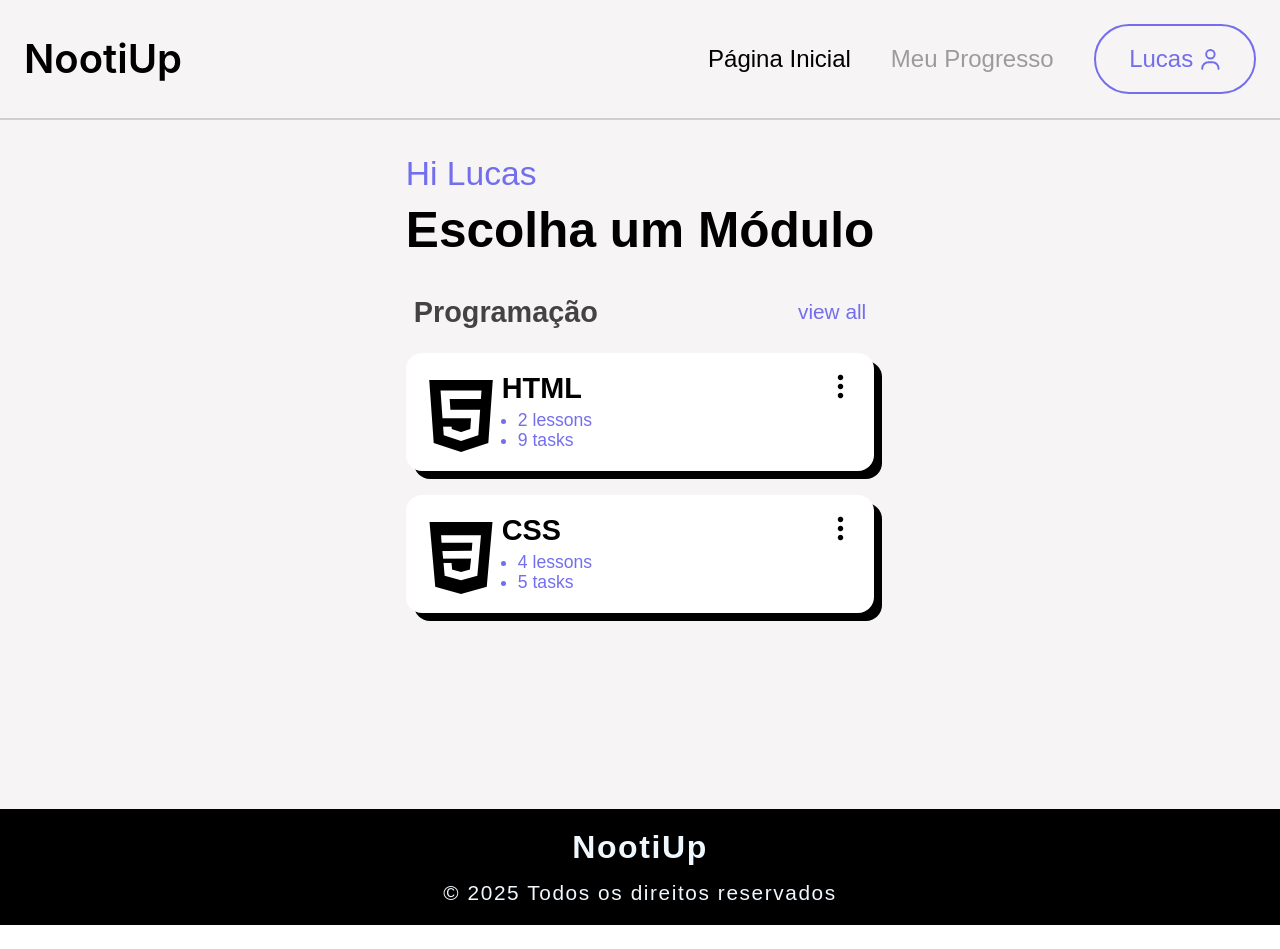
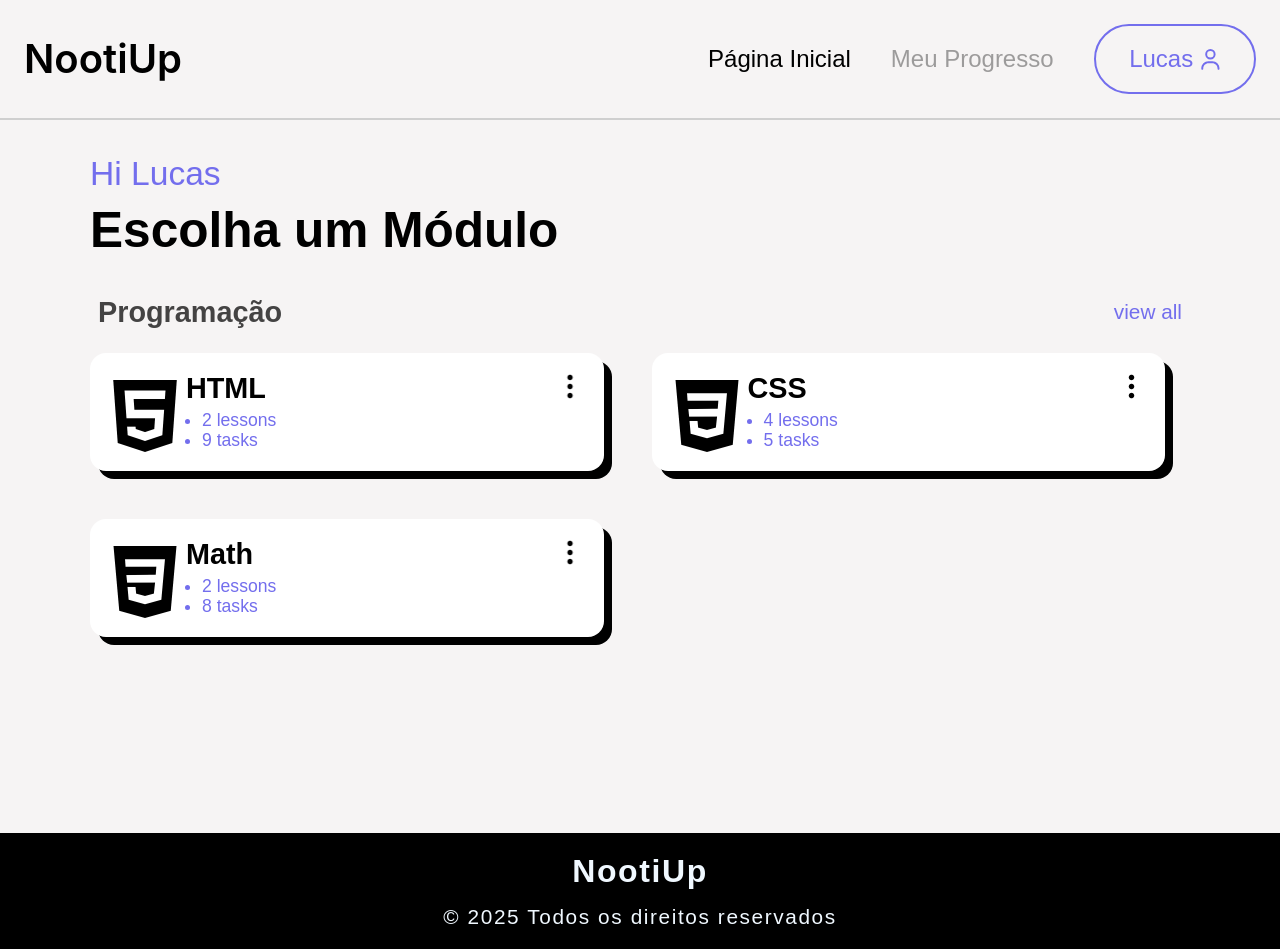
Before and after one commit to Lucas2907/NootiUp-frontend, a React (Vite) app: page / in a window 1280 px wide. Before the commit the page ends 925 px from the top, so only its background shows below. Built offline with nearby package versions, Linux system fonts and the light colour scheme.

Commit message:
create a parent div to show modules correctly

```diff
--- a/src/components/CardsModule/CardsModule.css
+++ b/src/components/CardsModule/CardsModule.css
@@ -1,5 +1,5 @@
-.modules__cards {
-  width: 100%;
+.modules__card {
+  min-width: 32.1rem;
   display: flex;
   padding: 1.2rem;
   background-color: #fff;
@@ -9,13 +9,13 @@
   border-radius: 1rem;
 }
 
-.modules__cards-image {
+.modules__card-image {
   width: 4.5rem;
   max-height: 4.5rem;
   padding-top: 0.5rem;
 }
 
-.modules__cards-about {
+.modules__card-about {
   margin: 0 auto 0 0.3rem;
 }
 
--- a/src/components/CardsModule/CardsModule.tsx
+++ b/src/components/CardsModule/CardsModule.tsx
@@ -10,9 +10,9 @@ type CardsModuleProps = {
 function CardsModule({ imageModule, name, lessons, tasks }: CardsModuleProps) {
     return (
 
-        <div className="modules__cards">
-            <img src={imageModule} alt={name + "icon example"} className="modules__cards-image" />
-            <div className="modules__cards-about">
+        <div className="modules__card">
+            <img src={imageModule} alt={name + "icon example"} className="modules__card-image" />
+            <div className="modules__card-about">
                 <h2 className="cards-about__title">{name}</h2>
                 <ul className="cards-about__list">
                     <li className="about__list-lesson">{lessons} lessons</li>
--- a/src/components/MainPage/MainPage.css
+++ b/src/components/MainPage/MainPage.css
@@ -1,4 +1,5 @@
 .main-page {
+  max-width: 68.75rem;
   padding: 2.2rem 0;
   box-sizing: border-box;
   display: flex;
@@ -47,3 +48,10 @@
 
   margin: 0;
 }
+
+.modules__cards {
+  display: flex;
+  width: 100%;
+  gap: 3rem;
+  flex-wrap: wrap;
+}
--- a/src/components/MainPage/MainPage.tsx
+++ b/src/components/MainPage/MainPage.tsx
@@ -15,8 +15,11 @@ function MainPage() {
                     <h3 className="modules__texts-title">Programação</h3>
                     <p className="modules__texts-text">view all</p>
                 </div>
-                <CardsModule imageModule={htmlIcon} name="HTML" lessons={2} tasks={9} />
-                <CardsModule imageModule={cssIcon} name="CSS" lessons={4} tasks={5} />
+                <div className="modules__cards">
+                    <CardsModule imageModule={htmlIcon} name="HTML" lessons={2} tasks={9} />
+                    <CardsModule imageModule={cssIcon} name="CSS" lessons={4} tasks={5} />
+                    <CardsModule imageModule={cssIcon} name="Math" lessons={2} tasks={8} />
+                </div>
             </div>
         </div>
     )
```
